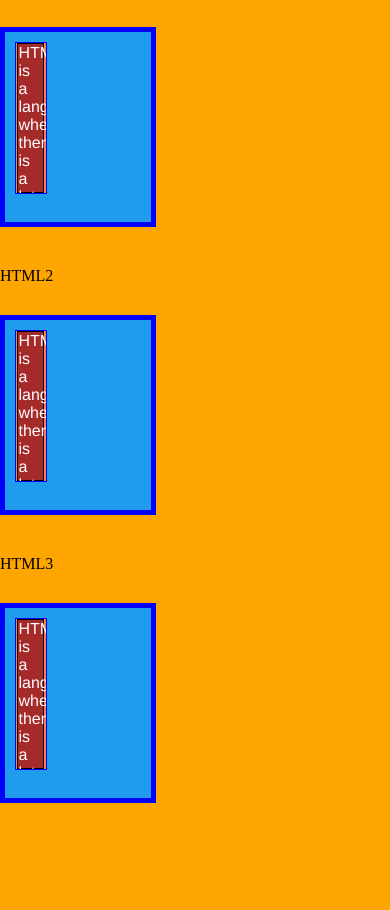
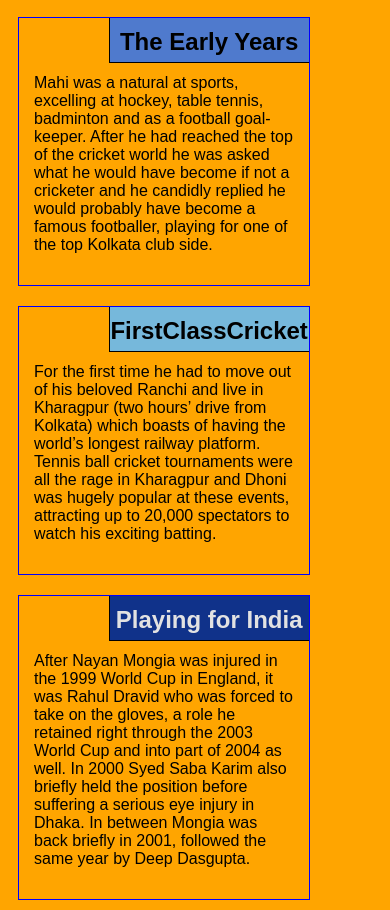
Before and after one commit to daivikn99/MyPort.github.io, a plain HTML site: page index.html in a window 390 px wide. Shown: the part 73-983 px from the top of the page. Before the commit the page ends 916 px from the top, so only its background shows below. Drawn offline with Linux system fonts and the light colour scheme; files whose address does not match are found by name.

Commit message:
My First Port

```diff
--- a/css/style.css
+++ b/css/style.css
@@ -1,98 +1,56 @@
 * {
 box-sizing: border-box;
-margin: 0;
-padding: 0;
-}
-body {
-	background-color: violet;
-}
-div#box {
-	background-color: #209cee;
-	padding: 10px;
-	border: 5px solid blue;
-	width: 40%;
-	height:200px;
-	margin-top: 30px;
-	margin-bottom: 40px;
-	overflow: auto;
-
-}
-div#container {
-	background-color: #ff7f50;
-	overflow: auto;
-
-}
-section {
-	clear: left;
-
-}
-.section1 {
-	position: relative;
-	float: left;
-	top: 0px;
-	left: 0px;
-
-}
-.section2 {
-
-	float: right;
-	left: 350px;
-	bottom: 450px;
-
-}
-.section3 {
-	position: relative;
-	float: right;
-
-}
-p {
-	 border: 1px solid black;
-  background-color: #A52A2A;
-  width: 90%;
-  height: 150px;
-  margin-right: auto;
-  margin-left: auto;
-  font-family: Helvetica;
-  color: white;
-}
-#p1 {
-	background-color: #209cee;
-
-
-	width: 30%;
-	height: 420px;
-
-}
-#p2 {
-
-
-	width: 10%;
-	height: 30px;
+font-family: sans-serif;
 }
 body {
 	background-color: orange;
 }
-#p3 {
 
 
-	width: 40%;
-	height: 15px;
-}
-
 h1 {
-	margin-bottom: 15px;
 	text-align: center;
 	color: white;
 }
+
+section {
+	border: 1px solid blue;
+	margin: 10px;
+}
+section>h2 {
+	float: right;
+	border-bottom: 1px solid black;
+	border-left: 1px solid black;
+	margin: 0;
+	width: 200px;
+	text-align: center;
+	font-weight: bold;
+	height: 45px;
+	padding-top: 10px;
+}
+.section1>h2 {
+	background-color: #4f7acd;
+
+}
+.section2>h2 {
+
+	background-color: #76b8db;
+
+}
+.section3>h2 {
+color: #e2e2e2;
+background-color: #10328a;
+}
+section >p {
+padding: 40px 15px 15px 15px;
+ }
+
+
 .row {
   width: 100%;
   }
-  @media (min-width: 1200px) {
+  @media (min-width: 992px) {
   .col-lg-1, .col-lg-2, .col-lg-3, .col-lg-4, .col-lg-5, .col-lg-6, .col-lg-7, .col-lg-8, .col-lg-9, .col-lg-10, .col-lg-11, .col-lg-12 {
     float: left;
-
-
-    border: 1px solid white;
   }
   .col-lg-1 {
     width: 8.33%;
@@ -132,11 +90,10 @@ h1 {
   }
 }
 
-@media (min-width: 992px) and (max-width: 1199px) {
+@media (min-width: 768px) and (max-width: 991px) {
   .col-md-1, .col-md-2, .col-md-3, .col-md-4, .col-md-5, .col-md-6, .col-md-7, .col-md-8, .col-md-9, .col-md-10, .col-md-11, .col-md-12 {
-    float: right;
+    float: left;
 
-    border: 1px solid green;
   }
   .col-md-1 {
     width: 8.33%;
@@ -176,11 +133,10 @@ h1 {
   }
 }
 
-@media (min-width: 768px) and (max-width:991px)  {
+@media (max-width:767px)  {
   .col-sm-1, .col-sm-2, .col-sm-3, .col-sm-4, .col-sm-5, .col-sm-6, .col-sm-7, .col-sm-8, .col-sm-9, .col-sm-10, .col-sm-11, .col-sm-12 {
-    float: both;
+    float: left;
 
-    border: 1px solid black;
   }
   .col-sm-1 {
     width: 8.33%;
@@ -219,48 +175,4 @@ h1 {
     width: 100%;
   }
 }
-
-
-@media  (max-width:767px)  {
-  .col-xs-1, .col-xs-2, .col-xs-3, .col-xs-4, .col-xs-5, .col-xs-6, .col-xs-7, .col-xs-8, .col-xs-9, .col-xs-10, .col-xs-11, .col-xs-12 {
-    float: both;
-
-    border: 1px solid blue;
-  }
-  .col-xs-1 {
-    width: 8.33%;
-  }
-  .col-xs-2 {
-    width: 16.66%;
-  }
-  .col-xs-3 {
-    width: 25%;
-  }
-  .col-xs-4 {
-    width: 33.33%;
-  }
-  .col-xs-5 {
-    width: 41.66%;
-  }
-  .col-xs-6 {
-    width: 50%;
-  }
-  .col-xs-7 {
-    width: 58.33%;
-  }
-  .col-xs-8 {
-    width: 66.66%;
-  }
-  .col-xs-9 {
-    width: 74.99%;
-  }
-  .col-xs-10 {
-    width: 83.33%;
-  }
-  .col-xs-11 {
-    width: 91.66%;
-  }
-  .col-xs-12 {
-    width: 100%;
-  }
 }
--- a/index.html
+++ b/index.html
@@ -3,30 +3,34 @@
 <head>
 	<meta charset="utf-8">
 	<meta name="viewport" content="width=device-width, initial-scale=1">
-	<link rel="stylesheet" type="text/css" href="C:\Users\Daivik\Coursera-test\MyPort.github.io\css\style.css">
+	<link rel="stylesheet" type="text/css" href="css/style.css">
 
-	<title> My Portfolio</title>
+	<title> MS Dhoni Lifestyle</title>
 </head>
 <body>
-	<h1> Menu Card</h1>
+	<h1> Short of Life Style</h1>
 <div class="row">
-<section class="section1">HTML
-	<div id="box">
-<div id="container" class="col-lg-6 col-md-6 col-sm-4 col-xs-3"><p id="#p1">HTML is  a language where there is a lot of tags can be developed.It has an opening as well as closing tag. There are p, br, html, etc.</p></div>
-</div>
-</section>
-<section class="section2"> HTML2
-	<div id="box">
-<div id="container" class="col-lg-6 col-md-6 col-sm-4 col-xs-3"><p id="#p2">HTML is  a language where there is a lot of tags can be developed.It has an opening as well as closing tag. There are p, br, html, etc.</p></div>
-</div>
-</section>
-<section class="section3"> HTML3
-	<div id="box">
-<div id="container" class="col-lg-6 col-md-6 col-sm-4 col-xs-3"><p id="#p3">HTML is  a language where there is a lot of tags can be developed.It has an opening as well as closing tag. There are p, br, html, etc.</p></div>
-</div>
+	<div id="container" class="col-lg-3 col-md-6 col-sm-10">
+<section class="section1">
+	<h2>The Early Years</h2>
+
+<p>Mahi was a natural at sports, excelling at hockey, table tennis, badminton and as a football goal-keeper. After he had reached the top of the cricket world he was asked what he would have become if not a cricketer and he candidly replied he would probably have become a famous footballer, playing for one of the top Kolkata club side.</p>
 </section>
 </div>
+<div id="container" class="col-lg-3 col-md-6 col-sm-10 ">
+<section class="section2">
+<h2>FirstClassCricket</h2>
 
+<p >For the first time he had to move out of his beloved Ranchi and live in Kharagpur (two hours’ drive from Kolkata) which boasts of having the world’s longest railway platform. Tennis ball cricket tournaments were all the rage in Kharagpur and Dhoni was hugely popular at these events, attracting up to 20,000 spectators to watch his exciting batting. </p>
+</section>
+</div>
+<div class="col-lg-3 col-md-6 col-sm-10">
+<section class="section3">
+<h2>Playing for India </h2>
 
+<p>After Nayan Mongia was injured in the 1999 World Cup in England, it was Rahul Dravid who was forced to take on the gloves, a role he retained right through the 2003 World Cup and into part of 2004 as well. In 2000 Syed Saba Karim also briefly held the position before suffering a serious eye injury in Dhaka. In between Mongia was back briefly in 2001, followed the same year by Deep Dasgupta. </p>
+</section>
+</div>
+</div>
 </body>
 </html>
```
